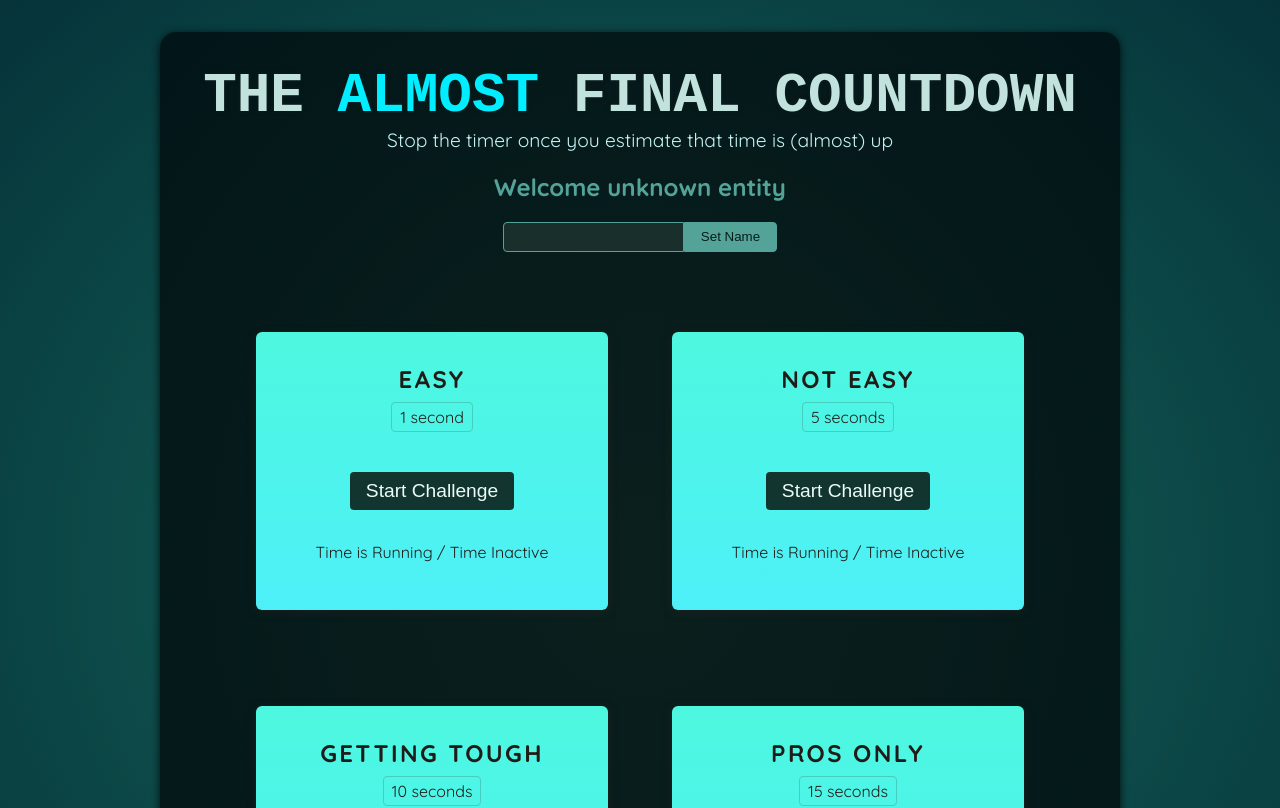
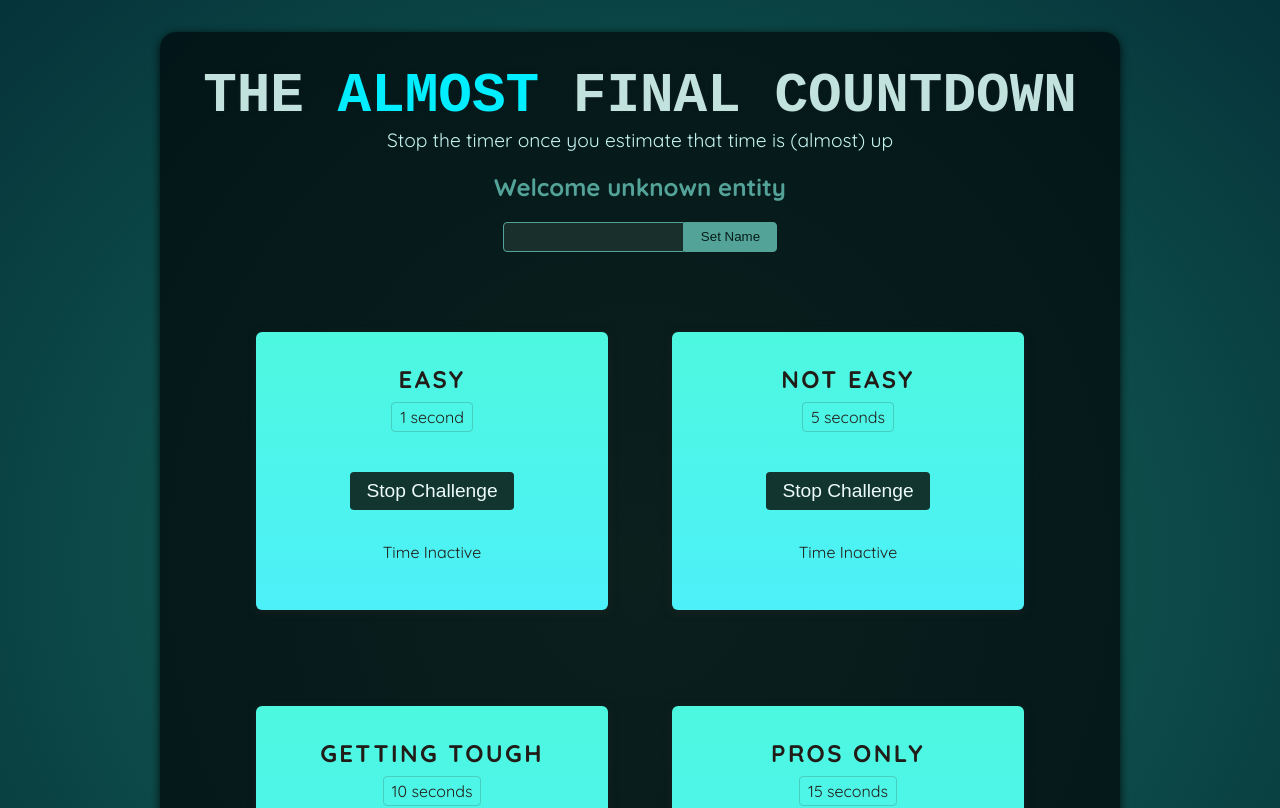
Before and after one commit to mario505/portals, a React (Vite) app: page / in a window 1280 px wide. Shown: the top 808 px of the page. Built offline with nearby package versions, Linux system fonts and the light colour scheme; a web font is replaced by a local one.

Commit message:
create ResultModal.jsx to show game result, add it to TimerChallenge.jsx, implement use of refs to show ResultModal when timer ends

```diff
--- /dev/null
+++ b/src/components/ResultModal.jsx
@@ -0,0 +1,16 @@
+export const ResultModal = ({ ref, result, targetTime }) => {
+  return (
+    <dialog ref={ref} className="result-modal">
+      <h2> You {result}</h2>
+      <p>
+        The target time was <strong>{targetTime} seconds.</strong>
+      </p>
+      <p>
+        You stopped the timer with <strong>X seconds left.</strong>{" "}
+      </p>
+      <form method="dialog">
+        <button>Close</button>
+      </form>
+    </dialog>
+  );
+};
--- a/src/components/TimerChallenge.jsx
+++ b/src/components/TimerChallenge.jsx
@@ -1,18 +1,41 @@
-export const TimerChallenge = ({title, targetTime}) => {
+import { useRef, useState } from "react";
+import { ResultModal } from "./ResultModal";
+
+export const TimerChallenge = ({ title, targetTime }) => {
+  const timer = useRef();
+  const dialogRef = useRef();
+  const [timerExpired, setTimerExpired] = useState(false);
+  const [timerStarted, setTimerStarted] = useState(false);
+
+  const handleStart = () => {
+    timer.current = setTimeout(() => {
+      setTimerExpired(true);
+      dialogRef.current.showModal();
+    }, targetTime * 1000);
+    setTimerStarted(true);
+  };
+
+  const handleStop = () => {
+    clearTimeout(timer.current);
+  };
+
   return (
+    <>
+      <ResultModal ref={dialogRef} targetTime={targetTime} result="lost" />
       <section className="challenge">
         <h2>{title}</h2>
         <p className="challenge-time">
-        {targetTime} second{targetTime > 1 ? 's': ''}
+          {targetTime} second{targetTime > 1 ? "s" : ""}
         </p>
         <p>
-        <button>
-            Start Challenge
+          <button onClick={timerStarted ? handleStop : handleStart}>
+            {timerStarted ? "Stop" : "Stop"} Challenge
           </button>
         </p>
-      <p className="">
-        Time is Running / Time Inactive
+        <p className={timerStarted ? "active" : undefined}>
+          {timerStarted ? "Time is Running..." : "Time Inactive"}
         </p>
       </section>
+    </>
   );
 };
```
Lines whose indentation alone changed are shown as unchanged.
